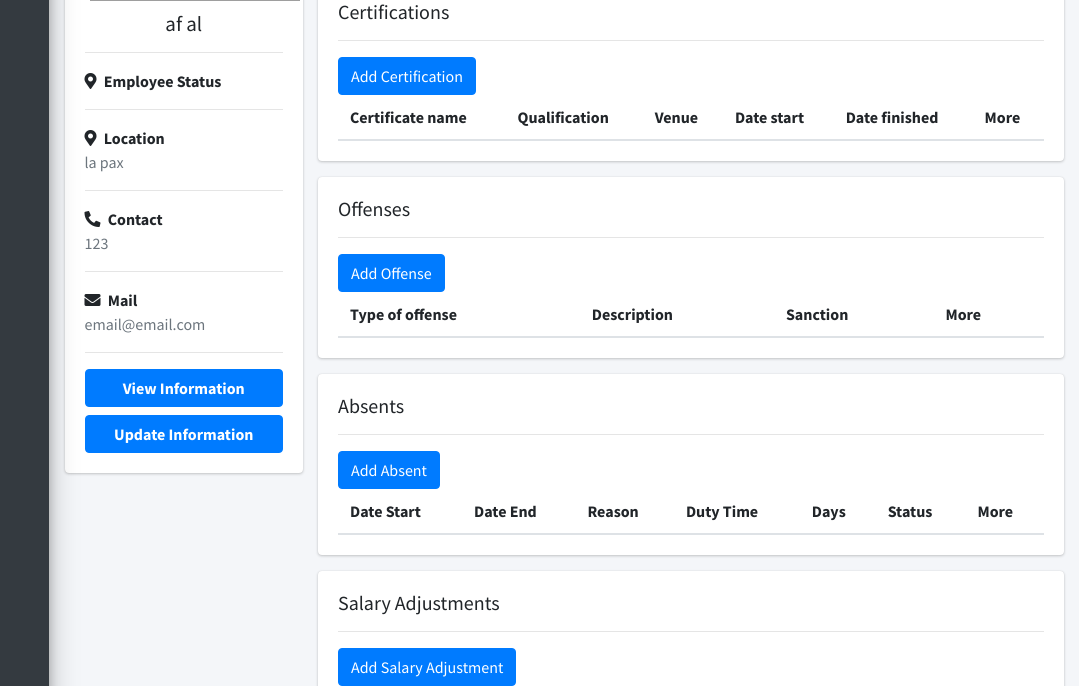
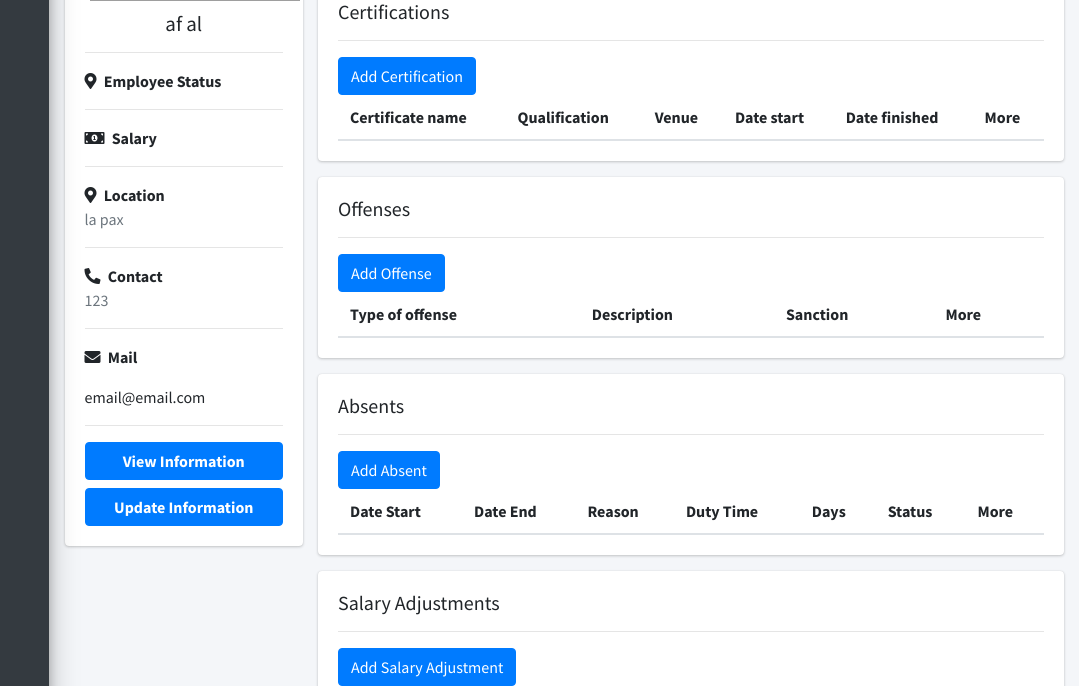
Before and after one commit to wingled22/wasa2.0, a PHP site: page /employee-profile.php?id=5 in a window 1280 px wide. Shown: the part 347-1033 px from the top of the page, without its empty margins (201-1280 px from the left). Run offline with PHP 8.4, Linux system fonts and the light colour scheme; data comes from the database, SQL or seed files in the repository; data that the repository does not hold is empty; some libraries are stand-ins or nearby versions; grey boxes are pictures that could not be loaded.

Commit message:
added salary to display

```diff
--- a/employee-profile.php
+++ b/employee-profile.php
@@ -69,7 +69,11 @@
                             <hr>
 
                             <strong><i class="fas fa-map-marker-alt mr-1"></i> Employee Status</strong>
-                            <span class="tag tag-primary"><?php echo $row->empstatus; ?></span>
+                            <p class="tag tag-primary"><?php echo $row->empstatus; ?></p>
+                            <hr>
+
+                            <strong><i class="fas fa-money-bill-alt mr-1"></i> Salary</strong>
+                            <h4 class="tag tag-primary"><?php echo $row->salary; ?></h4>
                             <hr>
 
                             <strong><i class="fas fa-map-marker-alt mr-1"></i> Location</strong>
@@ -82,7 +86,7 @@
 
                             <strong><i class="fas fa-envelope mr-1"></i> Mail</strong>
                             <p class="text-muted">
-                                <span class="tag tag-primary"><?php echo $row->email; ?></span>
+                                <p class="tag tag-primary"><?php echo $row->email; ?></p>
                             </p>
                             <hr>
 
```
